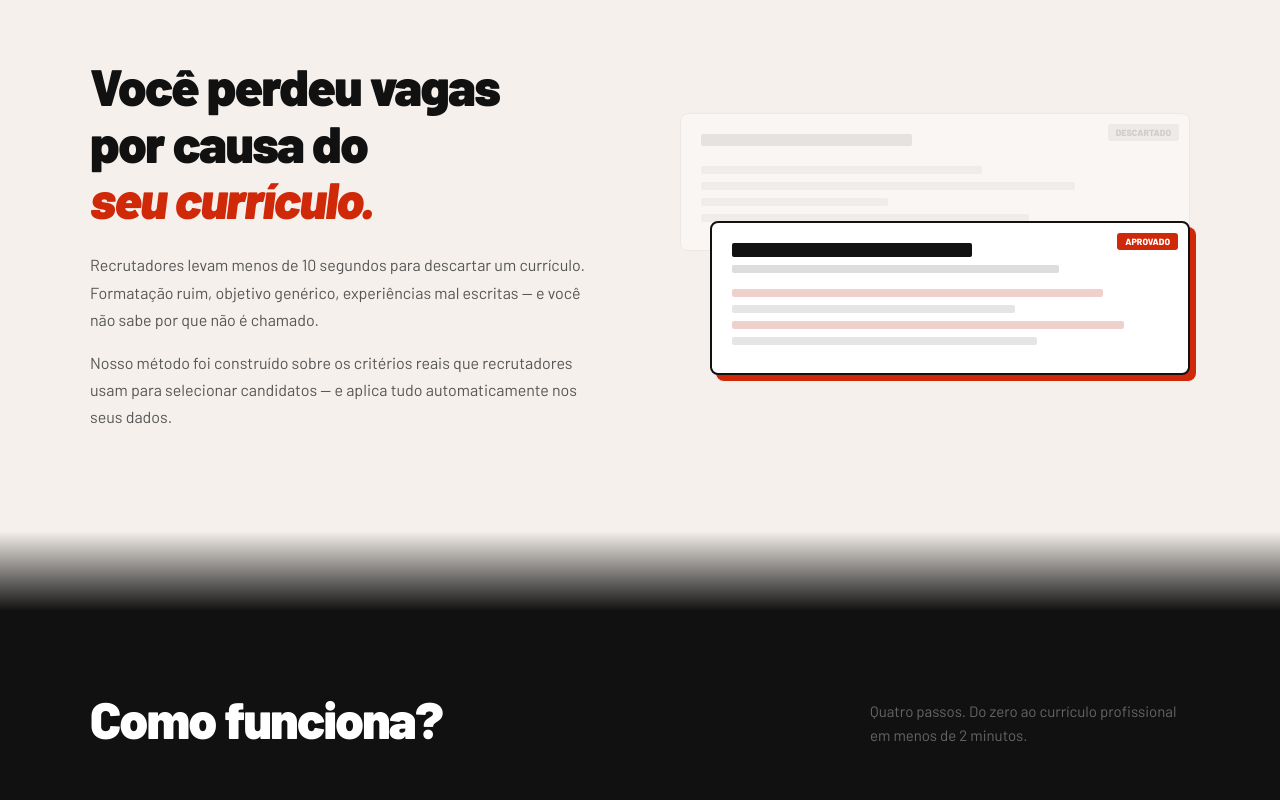
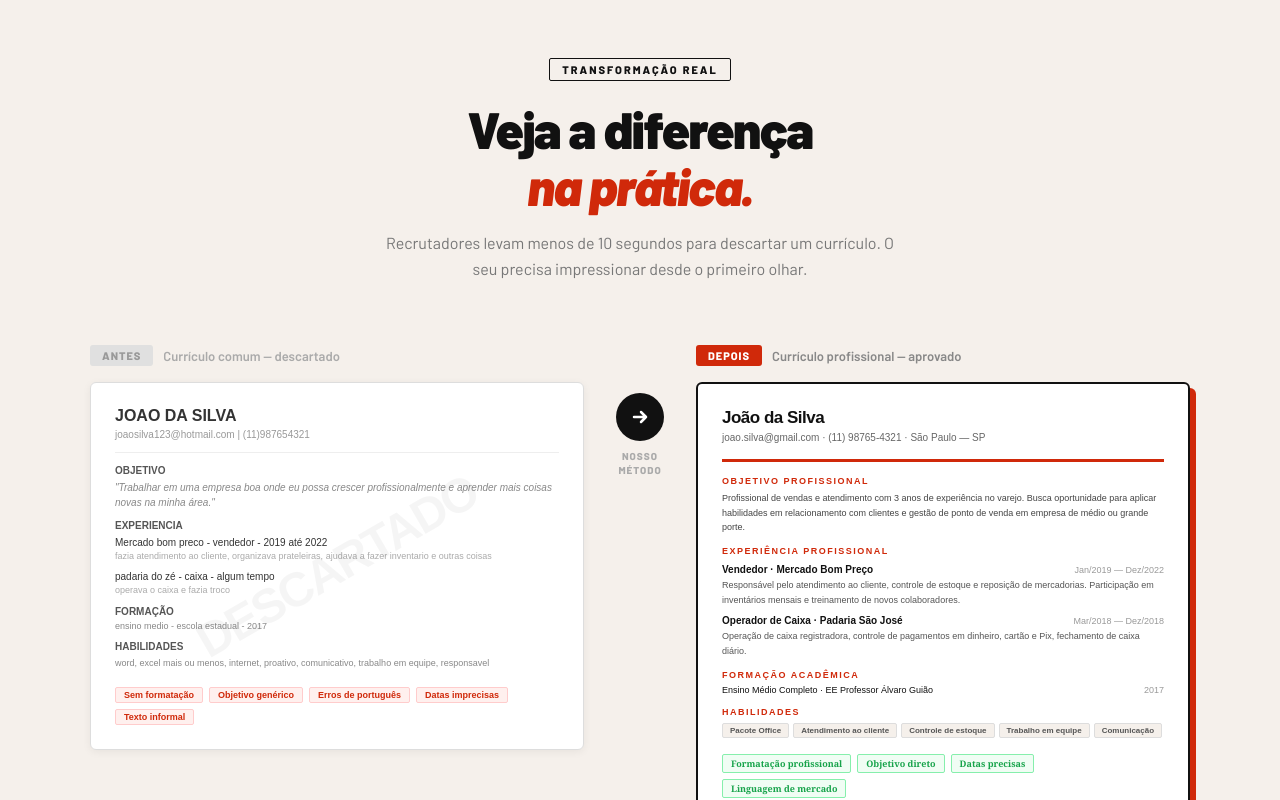
Before and after one commit to theolimaa/curriculo, a Next.js app: page / in a window 1280 px wide. Shown: the part 1320-2120 px from the top of the page. Built offline with nearby package versions, Linux system fonts and the light colour scheme; no server answers.

Commit message:
Update page.tsx

```diff
--- a/src/app/page.tsx
+++ b/src/app/page.tsx
@@ -151,32 +151,180 @@ export default function LandingPage() {
           </div>
         </section>
 
-      {/* PROBLEMA */}
+      {/* ANTES E DEPOIS */}
       <div style={{ height: "80px", background: `linear-gradient(to bottom, ${DARK}, ${CREAM})` }} />
       <section style={{ background: CREAM, padding: "80px 40px 100px" }}>
-          <div className="problem-grid" style={{ maxWidth: "1100px", margin: "0 auto", display: "grid", gridTemplateColumns: "1fr 1fr", gap: "80px", alignItems: "center" }}>
+        <div style={{ maxWidth: "1100px", margin: "0 auto" }}>
+          <div style={{ textAlign: "center", marginBottom: "64px" }}>
+            <div style={{ display: "inline-block", border: `1.5px solid ${DARK}`, borderRadius: "2px", padding: "4px 12px", fontSize: "11px", fontWeight: 800, letterSpacing: "2px", textTransform: "uppercase", marginBottom: "20px" }}>Transformação real</div>
+            <h2 style={{ fontSize: "clamp(36px, 4vw, 54px)", fontWeight: 900, lineHeight: 1.1, letterSpacing: "-1.5px" }}>
+              Veja a diferença<br />
+              <span style={{ color: RED, fontStyle: "italic" }}>na prática.</span>
+            </h2>
+            <p style={{ fontSize: "16px", color: "#777", marginTop: "16px", maxWidth: "520px", margin: "16px auto 0", lineHeight: 1.6 }}>
+              Recrutadores levam menos de 10 segundos para descartar um currículo. O seu precisa impressionar desde o primeiro olhar.
+            </p>
+          </div>
+
+          <div style={{ display: "grid", gridTemplateColumns: "1fr auto 1fr", gap: "32px", alignItems: "start" }}>
+
+            {/* ANTES */}
             <div>
-              <h2 style={{ fontSize: "clamp(36px, 4vw, 54px)", fontWeight: 900, lineHeight: 1.1, letterSpacing: "-1.5px", margin: "0 0 24px" }}>
-                Você perdeu vagas<br />por causa do<br /><span style={{ color: RED, fontStyle: "italic" }}>seu currículo.</span>
-              </h2>
-              <p style={{ fontSize: "16px", color: "#555", lineHeight: 1.7, margin: "0 0 16px" }}>Recrutadores levam menos de 10 segundos para descartar um currículo. Formatação ruim, objetivo genérico, experiências mal escritas — e você não sabe por que não é chamado.</p>
-              <p style={{ fontSize: "16px", color: "#555", lineHeight: 1.7 }}>Nosso método foi construído sobre os critérios reais que recrutadores usam para selecionar candidatos — e aplica tudo automaticamente nos seus dados.</p>
-            </div>
-            <div style={{ position: "relative" }}>
-              <div style={{ background: "#fff", border: "1.5px solid #ddd", borderRadius: "8px", padding: "20px", opacity: 0.4, marginBottom: "-30px", position: "relative", zIndex: 1 }}>
-                <div style={{ height: "12px", background: "#ccc", borderRadius: "2px", width: "45%", marginBottom: "20px" }} />
-                {[60, 80, 40, 70].map((w, i) => <div key={i} style={{ height: "8px", background: "#e5e5e5", borderRadius: "2px", width: `${w}%`, marginBottom: "8px" }} />)}
-                <div style={{ position: "absolute", top: "10px", right: "10px", background: "#e0e0e0", borderRadius: "3px", padding: "3px 8px", fontSize: "9px", fontWeight: 800, color: "#999", textTransform: "uppercase" }}>Descartado</div>
+              <div style={{ display: "flex", alignItems: "center", gap: "10px", marginBottom: "16px" }}>
+                <div style={{ background: "#e0e0e0", color: "#999", borderRadius: "3px", padding: "4px 12px", fontSize: "11px", fontWeight: 800, textTransform: "uppercase", letterSpacing: "1px" }}>Antes</div>
+                <span style={{ fontSize: "13px", color: "#aaa", fontWeight: 600 }}>Currículo comum — descartado</span>
               </div>
-              <div style={{ background: "#fff", border: `2px solid ${DARK}`, borderRadius: "8px", padding: "20px", boxShadow: `6px 6px 0 ${RED}`, position: "relative", zIndex: 2, marginLeft: "30px" }}>
-                <div style={{ height: "14px", background: DARK, borderRadius: "2px", width: "55%", marginBottom: "8px" }} />
-                <div style={{ height: "8px", background: "#ddd", borderRadius: "2px", width: "75%", marginBottom: "16px" }} />
-                {[85, 65, 90, 70].map((w, i) => <div key={i} style={{ height: "8px", background: i % 2 === 0 ? "#f0d0cc" : "#e5e5e5", borderRadius: "2px", width: `${w}%`, marginBottom: "8px" }} />)}
-                <div style={{ position: "absolute", top: "10px", right: "10px", background: RED, borderRadius: "3px", padding: "3px 8px", fontSize: "9px", fontWeight: 800, color: "#fff", textTransform: "uppercase" }}>Aprovado</div>
+              <div style={{ background: "#fff", border: "1.5px solid #ddd", borderRadius: "6px", padding: "24px", fontFamily: "Arial, sans-serif", boxShadow: "0 2px 8px rgba(0,0,0,0.06)", position: "relative", overflow: "hidden" }}>
+                {/* Marca d'agua */}
+                <div style={{ position: "absolute", top: "50%", left: "50%", transform: "translate(-50%, -50%) rotate(-30deg)", fontSize: "48px", fontWeight: 900, color: "rgba(0,0,0,0.04)", letterSpacing: "-2px", whiteSpace: "nowrap", pointerEvents: "none" }}>DESCARTADO</div>
+
+                {/* Cabeçalho bagunçado */}
+                <div style={{ borderBottom: "1px solid #eee", paddingBottom: "12px", marginBottom: "12px" }}>
+                  <p style={{ fontSize: "16px", fontWeight: 700, color: "#333", margin: "0 0 4px" }}>JOAO DA SILVA</p>
+                  <p style={{ fontSize: "10px", color: "#999", margin: 0 }}>joaosilva123@hotmail.com | (11)987654321</p>
+                </div>
+
+                {/* Objetivo sem sentido */}
+                <div style={{ marginBottom: "10px" }}>
+                  <p style={{ fontSize: "10px", fontWeight: 700, color: "#555", margin: "0 0 4px", textTransform: "uppercase" }}>Objetivo</p>
+                  <p style={{ fontSize: "10px", color: "#888", lineHeight: 1.5, fontStyle: "italic" }}>
+                    "Trabalhar em uma empresa boa onde eu possa crescer profissionalmente e aprender mais coisas novas na minha área."
+                  </p>
+                </div>
+
+                {/* Experiencia mal escrita */}
+                <div style={{ marginBottom: "10px" }}>
+                  <p style={{ fontSize: "10px", fontWeight: 700, color: "#555", margin: "0 0 6px", textTransform: "uppercase" }}>Experiencia</p>
+                  <div style={{ marginBottom: "8px" }}>
+                    <p style={{ fontSize: "10px", color: "#333", margin: "0 0 2px" }}>Mercado bom preco - vendedor - 2019 até 2022</p>
+                    <p style={{ fontSize: "9px", color: "#aaa", lineHeight: 1.4 }}>
+                      fazia atendimento ao cliente, organizava prateleiras, ajudava a fazer inventario e outras coisas
+                    </p>
+                  </div>
+                  <div>
+                    <p style={{ fontSize: "10px", color: "#333", margin: "0 0 2px" }}>padaria do zé - caixa - algum tempo</p>
+                    <p style={{ fontSize: "9px", color: "#aaa", lineHeight: 1.4 }}>
+                      operava o caixa e fazia troco
+                    </p>
+                  </div>
+                </div>
+
+                {/* Formacao */}
+                <div style={{ marginBottom: "10px" }}>
+                  <p style={{ fontSize: "10px", fontWeight: 700, color: "#555", margin: "0 0 4px", textTransform: "uppercase" }}>Formação</p>
+                  <p style={{ fontSize: "9px", color: "#888" }}>ensino medio - escola estadual - 2017</p>
+                </div>
+
+                {/* Habilidades aleatórias */}
+                <div>
+                  <p style={{ fontSize: "10px", fontWeight: 700, color: "#555", margin: "0 0 4px", textTransform: "uppercase" }}>Habilidades</p>
+                  <p style={{ fontSize: "9px", color: "#888", lineHeight: 1.6 }}>
+                    word, excel mais ou menos, internet, proativo, comunicativo, trabalho em equipe, responsavel
+                  </p>
+                </div>
+
+                {/* Problemas sinalizados */}
+                <div style={{ marginTop: "16px", display: "flex", flexWrap: "wrap", gap: "6px" }}>
+                  {["Sem formatação", "Objetivo genérico", "Erros de português", "Datas imprecisas", "Texto informal"].map((p) => (
+                    <span key={p} style={{ background: "#fff0ee", border: "1px solid #fcc", borderRadius: "2px", padding: "2px 8px", fontSize: "9px", color: RED, fontWeight: 700 }}>{p}</span>
+                  ))}
+                </div>
               </div>
             </div>
+
+            {/* SETA */}
+            <div style={{ display: "flex", flexDirection: "column", alignItems: "center", justifyContent: "center", paddingTop: "48px", gap: "8px" }}>
+              <div style={{ width: "48px", height: "48px", background: DARK, borderRadius: "50%", display: "flex", alignItems: "center", justifyContent: "center" }}>
+                <svg width="20" height="20" viewBox="0 0 20 20" fill="none">
+                  <path d="M4 10h12M11 5l5 5-5 5" stroke="#fff" strokeWidth="2.5" strokeLinecap="round" strokeLinejoin="round"/>
+                </svg>
+              </div>
+              <span style={{ fontSize: "10px", fontWeight: 800, color: "#aaa", textTransform: "uppercase", letterSpacing: "1px", textAlign: "center", lineHeight: 1.4 }}>nosso<br/>método</span>
+            </div>
+
+            {/* DEPOIS */}
+            <div>
+              <div style={{ display: "flex", alignItems: "center", gap: "10px", marginBottom: "16px" }}>
+                <div style={{ background: RED, color: "#fff", borderRadius: "3px", padding: "4px 12px", fontSize: "11px", fontWeight: 800, textTransform: "uppercase", letterSpacing: "1px" }}>Depois</div>
+                <span style={{ fontSize: "13px", color: "#888", fontWeight: 600 }}>Currículo profissional — aprovado</span>
+              </div>
+              <div style={{ background: "#fff", border: `2px solid ${DARK}`, borderRadius: "6px", padding: "24px", fontFamily: "Georgia, serif", boxShadow: `6px 6px 0 ${RED}`, position: "relative" }}>
+
+                {/* Cabeçalho profissional */}
+                <div style={{ borderBottom: `3px solid ${RED}`, paddingBottom: "14px", marginBottom: "14px" }}>
+                  <p style={{ fontSize: "17px", fontWeight: 700, color: DARK, margin: "0 0 4px", fontFamily: "Arial, sans-serif", letterSpacing: "-0.5px" }}>João da Silva</p>
+                  <p style={{ fontSize: "10px", color: "#666", margin: "0 0 2px", fontFamily: "Arial, sans-serif" }}>joao.silva@gmail.com · (11) 98765-4321 · São Paulo — SP</p>
+                </div>
+
+                {/* Objetivo profissional */}
+                <div style={{ marginBottom: "12px" }}>
+                  <p style={{ fontSize: "9px", fontWeight: 700, color: RED, margin: "0 0 5px", textTransform: "uppercase", letterSpacing: "1.5px", fontFamily: "Arial, sans-serif" }}>Objetivo Profissional</p>
+                  <p style={{ fontSize: "9px", color: "#444", lineHeight: 1.6, fontFamily: "Arial, sans-serif" }}>
+                    Profissional de vendas e atendimento com 3 anos de experiência no varejo. Busca oportunidade para aplicar habilidades em relacionamento com clientes e gestão de ponto de venda em empresa de médio ou grande porte.
+                  </p>
+                </div>
+
+                {/* Experiência */}
+                <div style={{ marginBottom: "12px" }}>
+                  <p style={{ fontSize: "9px", fontWeight: 700, color: RED, margin: "0 0 8px", textTransform: "uppercase", letterSpacing: "1.5px", fontFamily: "Arial, sans-serif" }}>Experiência Profissional</p>
+                  <div style={{ marginBottom: "8px" }}>
+                    <div style={{ display: "flex", justifyContent: "space-between", alignItems: "baseline", marginBottom: "3px" }}>
+                      <p style={{ fontSize: "10px", fontWeight: 700, color: DARK, margin: 0, fontFamily: "Arial, sans-serif" }}>Vendedor · Mercado Bom Preço</p>
+                      <p style={{ fontSize: "9px", color: "#999", margin: 0, fontFamily: "Arial, sans-serif" }}>Jan/2019 — Dez/2022</p>
+                    </div>
+                    <p style={{ fontSize: "9px", color: "#555", lineHeight: 1.6, fontFamily: "Arial, sans-serif" }}>
+                      Responsável pelo atendimento ao cliente, controle de estoque e reposição de mercadorias. Participação em inventários mensais e treinamento de novos colaboradores.
+                    </p>
+                  </div>
+                  <div>
+                    <div style={{ display: "flex", justifyContent: "space-between", alignItems: "baseline", marginBottom: "3px" }}>
+                      <p style={{ fontSize: "10px", fontWeight: 700, color: DARK, margin: 0, fontFamily: "Arial, sans-serif" }}>Operador de Caixa · Padaria São José</p>
+                      <p style={{ fontSize: "9px", color: "#999", margin: 0, fontFamily: "Arial, sans-serif" }}>Mar/2018 — Dez/2018</p>
+                    </div>
+                    <p style={{ fontSize: "9px", color: "#555", lineHeight: 1.6, fontFamily: "Arial, sans-serif" }}>
+                      Operação de caixa registradora, controle de pagamentos em dinheiro, cartão e Pix, fechamento de caixa diário.
+                    </p>
+                  </div>
+                </div>
+
+                {/* Formação */}
+                <div style={{ marginBottom: "12px" }}>
+                  <p style={{ fontSize: "9px", fontWeight: 700, color: RED, margin: "0 0 5px", textTransform: "uppercase", letterSpacing: "1.5px", fontFamily: "Arial, sans-serif" }}>Formação Acadêmica</p>
+                  <div style={{ display: "flex", justifyContent: "space-between" }}>
+                    <p style={{ fontSize: "9px", color: DARK, margin: 0, fontFamily: "Arial, sans-serif" }}>Ensino Médio Completo · EE Professor Álvaro Guião</p>
+                    <p style={{ fontSize: "9px", color: "#999", margin: 0, fontFamily: "Arial, sans-serif" }}>2017</p>
+                  </div>
+                </div>
+
+                {/* Habilidades */}
+                <div>
+                  <p style={{ fontSize: "9px", fontWeight: 700, color: RED, margin: "0 0 6px", textTransform: "uppercase", letterSpacing: "1.5px", fontFamily: "Arial, sans-serif" }}>Habilidades</p>
+                  <div style={{ display: "flex", flexWrap: "wrap", gap: "4px" }}>
+                    {["Pacote Office", "Atendimento ao cliente", "Controle de estoque", "Trabalho em equipe", "Comunicação"].map((h) => (
+                      <span key={h} style={{ background: "#f5f0eb", border: `1px solid #ddd`, borderRadius: "2px", padding: "2px 7px", fontSize: "8px", color: "#555", fontWeight: 600, fontFamily: "Arial, sans-serif" }}>{h}</span>
+                    ))}
+                  </div>
+                </div>
+
+                {/* Selos */}
+                <div style={{ marginTop: "16px", display: "flex", flexWrap: "wrap", gap: "6px" }}>
+                  {["Formatação profissional", "Objetivo direto", "Datas precisas", "Linguagem de mercado"].map((p) => (
+                    <span key={p} style={{ background: "#f0fdf4", border: "1px solid #86efac", borderRadius: "2px", padding: "2px 8px", fontSize: "9px", color: "#16a34a", fontWeight: 700 }}>{p}</span>
+                  ))}
+                </div>
+              </div>
+            </div>
+
           </div>
-        </section>
+
+          {/* CTA abaixo */}
+          <div style={{ textAlign: "center", marginTop: "60px" }}>
+            <button className="btn-primary" onClick={() => window.location.href = "/formulario"}>
+              Quero o meu assim — R$ 4,90
+            </button>
+          </div>
+        </div>
+      </section>
 
       {/* COMO FUNCIONA */}
       <div style={{ height: "80px", background: `linear-gradient(to bottom, ${CREAM}, ${DARK})` }} />
```
